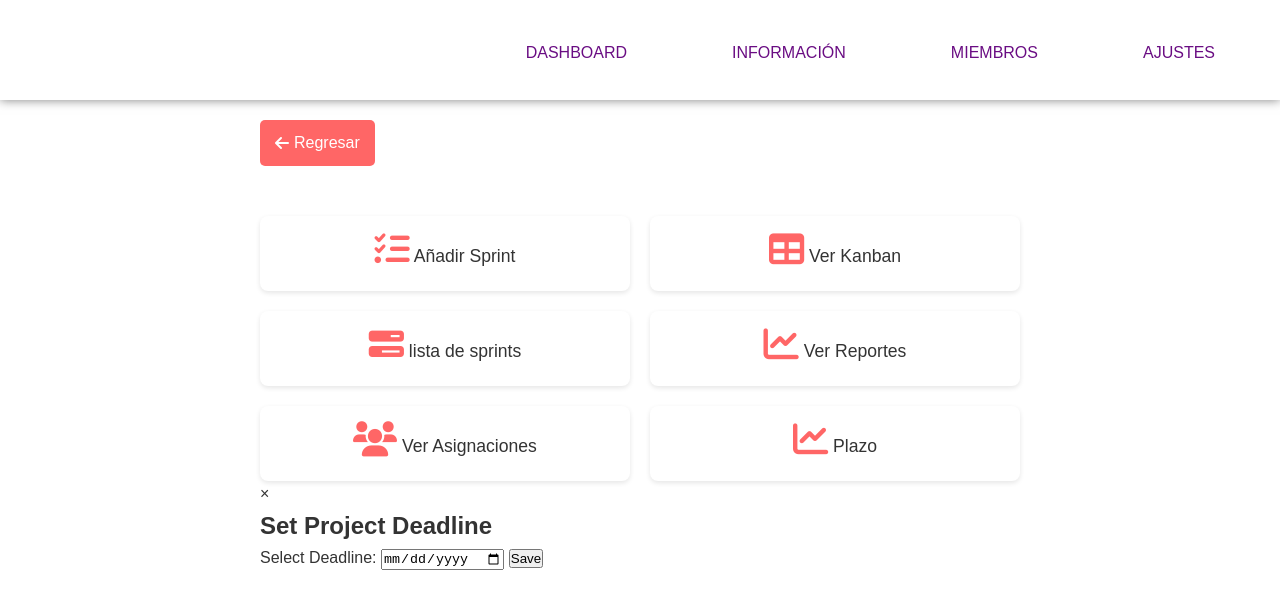
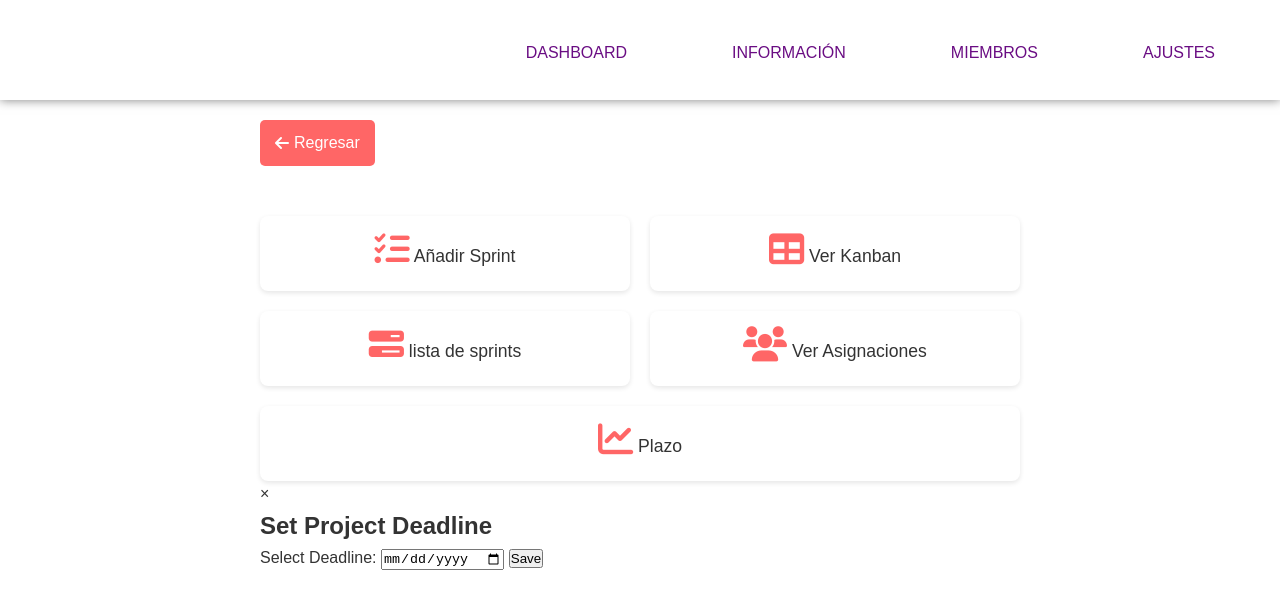
Before and after one commit to alessandraaguiluz/Agiles, a website: page public/H1_project_view.html in a window 1280 px wide. Drawn offline with Linux system fonts and the light colour scheme; no server answers; sample sign-in values are in the browser's storage.

Commit message:
eliminando el reporte v1

```diff
--- a/public/H1_project_view.html
+++ b/public/H1_project_view.html
@@ -31,7 +31,6 @@
       <li><a href="H3_sprint_view.html" id="addSprintBtn"><i class="fas fa-tasks"></i> Añadir Sprint</a></li>
       <li><a href="H4_kanban.html" id="kanbanBtn"><i class="fas fa-table"></i> Ver Kanban</a></li>
       <li><a href="add_sprints.html" id="sprintsBtn"><i class="fas fa-bars-progress"></i> lista de sprints</a></li>
-      <li><a href="H5|reporte.html" id="reportsBtn"><i class="fas fa-chart-line"></i> Ver Reportes</a></li>
       <li><a href="H2_asignar_tareas.html" id="miembrosBtn"><i class="fas fa-users"></i> Ver Asignaciones</a></li>
       <li><a href="#" id="plazBtn"><i class="fas fa-chart-line"></i> Plazo</a></li>
     </ul>
```
